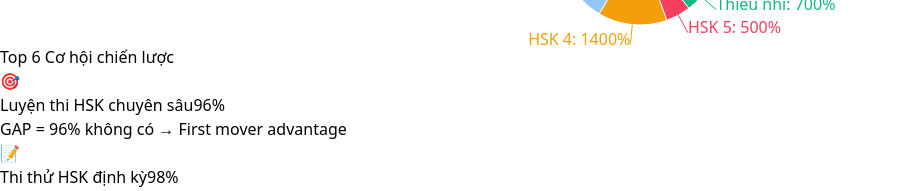
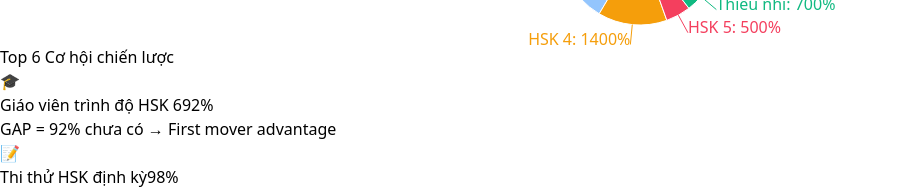
Before and after one commit to dangdailoi/SHZ-CHUYENMON, a React (Vite) app: page / in a window 1280 px wide. Shown: the part 2051-2242 px from the top of the page, without its empty margins (0-898 px from the left). Built offline with nearby package versions, Linux system fonts and the light colour scheme.

Commit message:
Update MarketResearchDashboard.jsx

```diff
--- a/src/components/MarketResearchDashboard.jsx
+++ b/src/components/MarketResearchDashboard.jsx
@@ -442,7 +442,7 @@ export default function ChineseMarketDashboard() {
             <section>
               <h2 className="text-sm font-medium text-zinc-500 uppercase tracking-wider mb-4">Top 6 Cơ hội chiến lược</h2>
               <div className="grid grid-cols-2 lg:grid-cols-3 gap-4">
-                <InsightCard icon="🎯" title="Luyện thi HSK chuyên sâu" value="96%" description="GAP = 96% không có → First mover advantage" type="opportunity" />
+                <InsightCard icon="🎓" title="Giáo viên trình độ HSK 6" value="92%" description="GAP = 92% chưa có → First mover advantage" type="opportunity" />
                 <InsightCard icon="📝" title="Thi thử HSK định kỳ"      value="98%" description="Chỉ 2% có phòng thi mock → Blue ocean"      type="opportunity" />
                 <InsightCard icon="🎓" title="GVBX"                     value="82%" description="82% không có → USP khan hiếm"               type="opportunity" />
                 <InsightCard icon="📹" title="Record bài giảng"         value="93%" description="Học viên cần ôn lại → Giá trị cao"          type="opportunity" />
```
